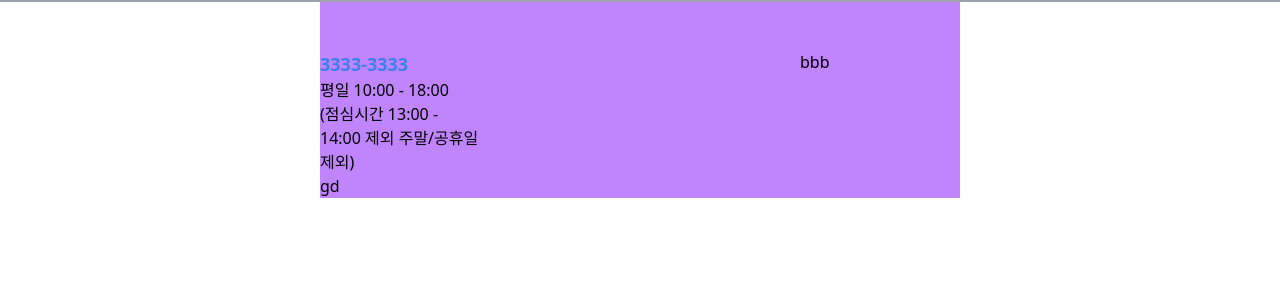
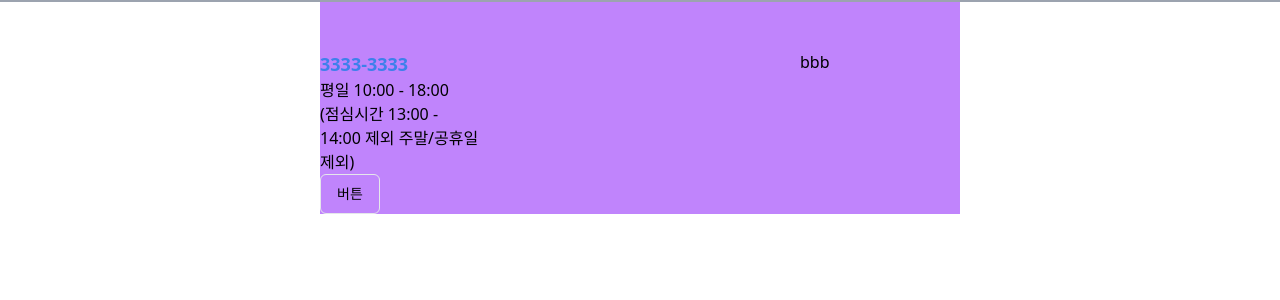
Before and after one commit to snowball-class/front, a Next.js app: page / in a window 1280 px wide. Shown: the top 300 px of the page. Built offline with nearby package versions, Linux system fonts and the light colour scheme.

Commit message:
feat: 폴더 구조 수정정

```diff
--- a/app/components/ui/blueButton.tsx
+++ /dev/null
@@ -1,25 +0,0 @@
-"use client";
-
-interface BlueButtonProps {
-  clickEvent: () => void;
-  bgColor: "blue" | "white";
-  text: string;
-}
-
-const BlueButton = (props: BlueButtonProps) => {
-  const { clickEvent, bgColor, text } = props;
-  return (
-    <button
-      onClick={clickEvent}
-      className={
-        `py-2 px-6 rounded-md` + bgColor === "blue"
-          ? "bg-mainBlue"
-          : "bg-transparent"
-      }
-    >
-      {text}
-    </button>
-  );
-};
-
-export default BlueButton;
--- a/app/layout.tsx
+++ b/app/layout.tsx
@@ -1,6 +1,6 @@
 import type { Metadata } from "next";
 import "./globals.css";
-import Footer from "@/app/components/ui/footer";
+import Footer from "@/components/ui/footer";
 
 export const metadata: Metadata = {
   title: "Boram3",
--- /dev/null
+++ b/components/ui/button.tsx
@@ -0,0 +1,56 @@
+import * as React from "react"
+import { Slot } from "@radix-ui/react-slot"
+import { cva, type VariantProps } from "class-variance-authority"
+
+import { cn } from "@/lib/utils"
+
+const buttonVariants = cva(
+  "inline-flex items-center justify-center gap-2 whitespace-nowrap rounded-md text-sm font-medium ring-offset-background transition-colors focus-visible:outline-none focus-visible:ring-2 focus-visible:ring-ring focus-visible:ring-offset-2 disabled:pointer-events-none disabled:opacity-50 [&_svg]:pointer-events-none [&_svg]:size-4 [&_svg]:shrink-0",
+  {
+    variants: {
+      variant: {
+        default: "bg-primary text-primary-foreground hover:bg-primary/90",
+        destructive:
+          "bg-destructive text-destructive-foreground hover:bg-destructive/90",
+        outline:
+          "border border-input bg-background hover:bg-accent hover:text-accent-foreground",
+        secondary:
+          "bg-secondary text-secondary-foreground hover:bg-secondary/80",
+        ghost: "hover:bg-accent hover:text-accent-foreground",
+        link: "text-primary underline-offset-4 hover:underline",
+      },
+      size: {
+        default: "h-10 px-4 py-2",
+        sm: "h-9 rounded-md px-3",
+        lg: "h-11 rounded-md px-8",
+        icon: "h-10 w-10",
+      },
+    },
+    defaultVariants: {
+      variant: "default",
+      size: "default",
+    },
+  }
+)
+
+export interface ButtonProps
+  extends React.ButtonHTMLAttributes<HTMLButtonElement>,
+    VariantProps<typeof buttonVariants> {
+  asChild?: boolean
+}
+
+const Button = React.forwardRef<HTMLButtonElement, ButtonProps>(
+  ({ className, variant, size, asChild = false, ...props }, ref) => {
+    const Comp = asChild ? Slot : "button"
+    return (
+      <Comp
+        className={cn(buttonVariants({ variant, size, className }))}
+        ref={ref}
+        {...props}
+      />
+    )
+  }
+)
+Button.displayName = "Button"
+
+export { Button, buttonVariants }
--- a/app/components/ui/footer.tsx
+++ b/components/ui/footer.tsx
@@ -1,6 +1,6 @@
 "use client";
 
-import BlueButton from "./blueButton";
+import { Button } from "./button";
 
 const Footer = () => {
   return (
@@ -12,11 +12,7 @@
           <div className="">
             &#40;점심시간 13:00 - 14:00 제외 주말/공휴일 제외&#41;
           </div>
-          <BlueButton
-            clickEvent={() => console.log("ㅎㅇ")}
-            bgColor="blue"
-            text="gd"
-          />
+          <Button variant="outline">버튼</Button>
         </div>
         <div className="w-40">bbb</div>
       </div>
--- a/package.json
+++ b/package.json
@@ -1,5 +1,5 @@
 {
-  "name": "my-app",
+  "name": "boram3",
   "version": "0.1.0",
   "private": true,
   "scripts": {
@@ -9,6 +9,7 @@
     "lint": "next lint"
   },
   "dependencies": {
+    "@radix-ui/react-slot": "^1.1.1",
     "class-variance-authority": "^0.7.1",
     "clsx": "^2.1.1",
     "lucide-react": "^0.474.0",
```
Also changed, not shown: app/components/ui/navbar.tsx (deleted), 1 other file (tests, documents, lock files or other folders).
